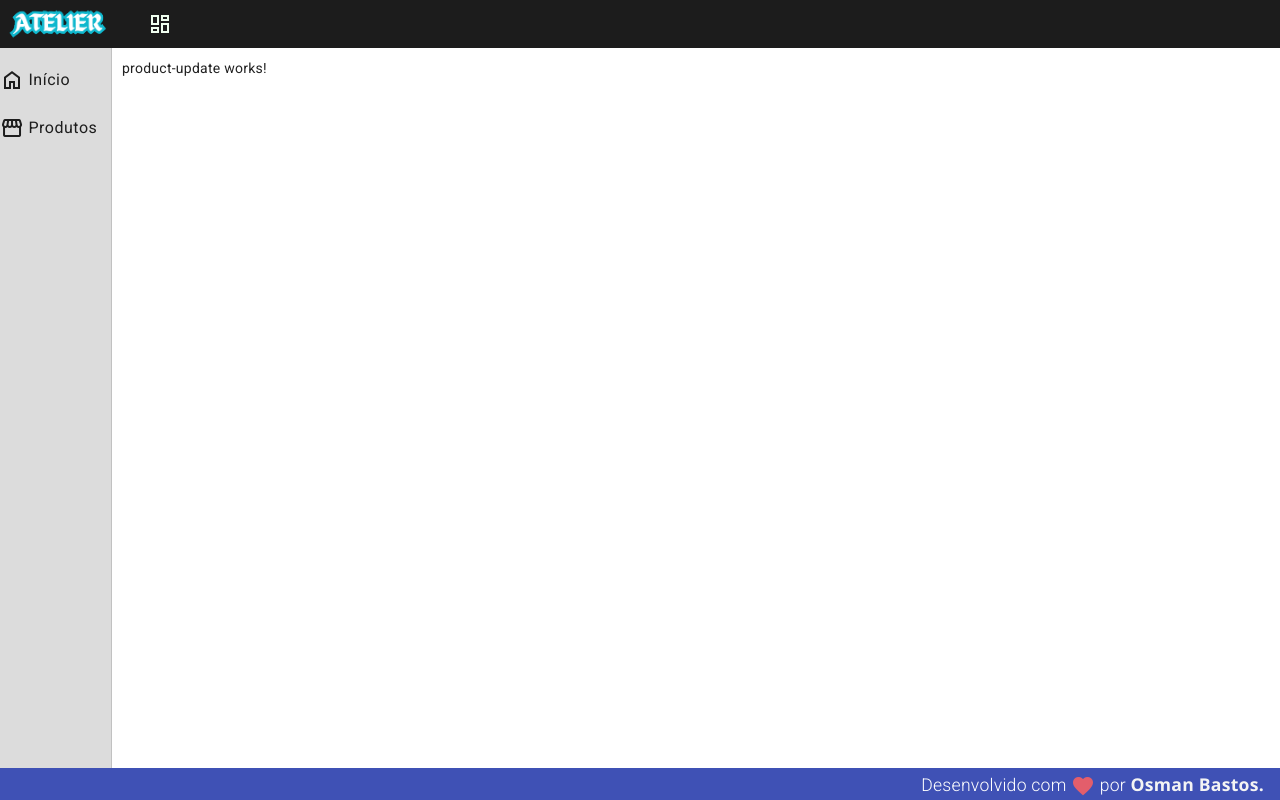
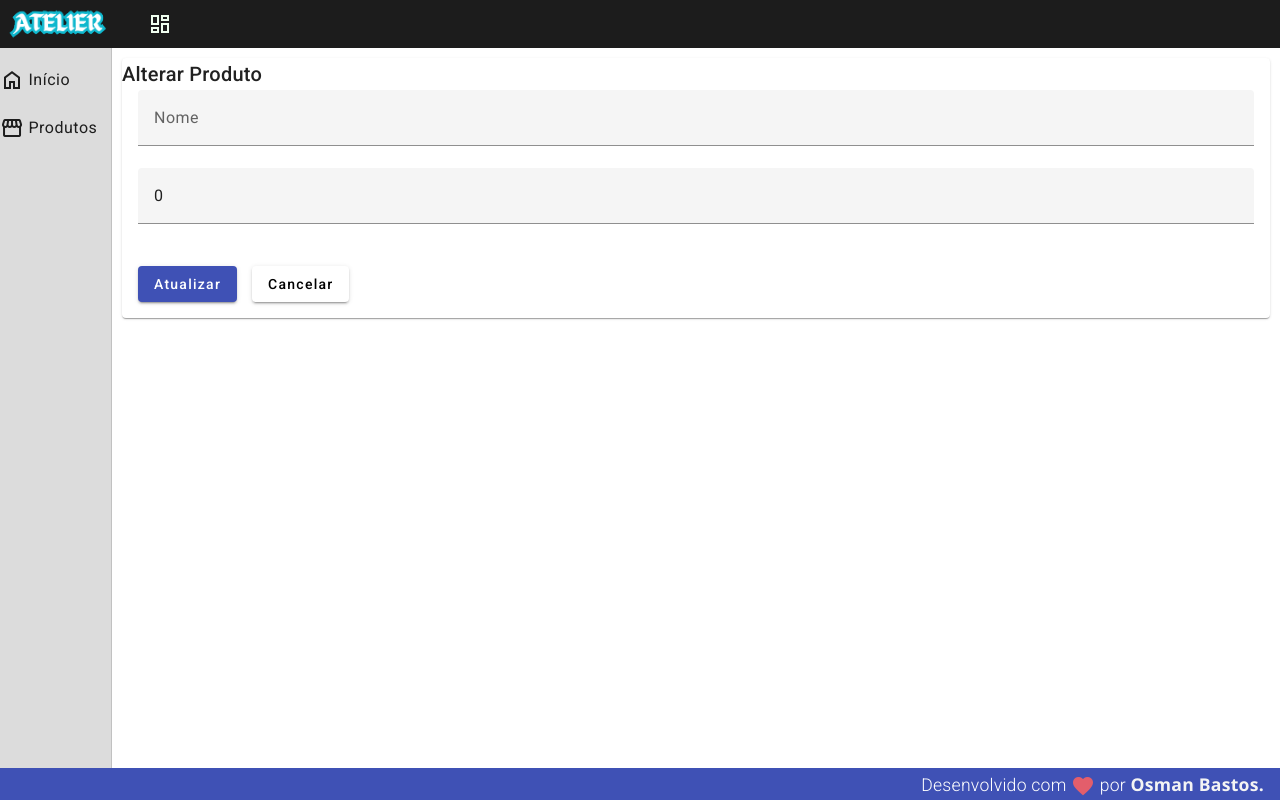
Before and after one commit to osmanbastos/project_crud_angular, an Angular app: page /products/update/1 in a window 1280 px wide. Built offline with nearby package versions, Linux system fonts and the light colour scheme; no server answers.

Commit message:
feat: product-delete and product-update configured

```diff
--- a/src/app/components/product/product-delete/product-delete.component.css
+++ b/src/app/components/product/product-delete/product-delete.component.css
@@ -0,0 +1,7 @@
+form {
+    display: flex;
+    flex-direction: column;
+}
+button {
+    margin: 20px 15px 0 0;
+}
--- a/src/app/components/product/product-delete/product-delete.component.html
+++ b/src/app/components/product/product-delete/product-delete.component.html
@@ -1 +1,22 @@
-<p>product-delete works!</p>
+<mat-card>
+    <mat-card-title>Excluir Produto</mat-card-title>
+    <mat-card-content>
+        <form>
+            <mat-form-field>
+                <input matInput placeholder="Nome"
+                    [value]="product.name" name="name" disabled>
+            </mat-form-field>
+            <mat-form-field>
+                <input matInput placeholder="Preço (R$)"
+                    [value]="product.price" name="price" disabled>
+            </mat-form-field>
+        </form>
+        <button mat-raised-button (click)="deleteProduct()" color="warn">
+            Excluir
+        </button>
+
+        <button mat-raised-button (click)="cancel()">
+            Cancelar
+        </button>
+    </mat-card-content>
+</mat-card>
--- a/src/app/components/product/product-delete/product-delete.component.ts
+++ b/src/app/components/product/product-delete/product-delete.component.ts
@@ -1,12 +1,57 @@
-import { Component } from '@angular/core';
+import { Component, OnInit } from '@angular/core';
+import { ProductService } from '../product.service';
+import { Router, ActivatedRoute } from '@angular/router';
+import { Product } from '../product.model';
+import { MatButtonModule } from '@angular/material/button';
+import { FormsModule } from '@angular/forms';
+import { MatInputModule } from '@angular/material/input';
+import { MatFormFieldModule } from '@angular/material/form-field';
+import { MatCardModule } from '@angular/material/card';
 
 @Component({
   selector: 'app-product-delete',
   standalone: true,
-  imports: [],
+  imports: [
+    MatButtonModule,
+    FormsModule,
+    MatInputModule,
+    MatFormFieldModule,
+    MatCardModule
+  ],
   templateUrl: './product-delete.component.html',
   styleUrl: './product-delete.component.css'
 })
-export class ProductDeleteComponent {
+export class ProductDeleteComponent implements OnInit{
+
+  product: Product = { id: 0, name: '', price: 0 };
+
+  constructor(
+    private productService: ProductService,
+    private router: Router,
+    private route: ActivatedRoute
+  ) { }
+
+  ngOnInit(): void {
+    const id = this.route.snapshot.paramMap.get("id");
+    if (id) {
+      const productId = parseInt(id, 10);
+      this.productService.readById(productId).subscribe((product) => {
+        this.product = product;
+      });
+    }
+  }
+
+  deleteProduct(): void {
+    if (this.product.id) {
+      this.productService.delete(this.product.id).subscribe(() => {
+        this.productService.showMessage('Produto deletado com sucesso!');
+        this.router.navigate(['/products']);
+      });
+    }
+  }
+
+  cancel(): void {
+    this.router.navigate(['/products']);
+  }
 
 }
--- a/src/app/components/product/product-update/product-update.component.css
+++ b/src/app/components/product/product-update/product-update.component.css
@@ -0,0 +1,7 @@
+form {
+    display: flex;
+    flex-direction: column;
+}
+button {
+    margin: 20px 15px 0 0;
+}
--- a/src/app/components/product/product-update/product-update.component.html
+++ b/src/app/components/product/product-update/product-update.component.html
@@ -1 +1,21 @@
-<p>product-update works!</p>
+<mat-card>
+    <mat-card-title>Alterar Produto</mat-card-title>
+    <mat-card-content>
+        <form>
+        <mat-form-field>
+            <input matInput placeholder="Nome"
+                [(ngModel)]="product.name" name="name">
+        </mat-form-field>
+        <mat-form-field>
+            <input matInput placeholder="Preço (R$)"
+                [(ngModel)]="product.price" name="price">
+        </mat-form-field>
+    </form>
+    <button mat-raised-button (click)="updateProduct()" color="primary">
+        Atualizar
+    </button>
+    <button mat-raised-button (click)="cancel()">
+        Cancelar
+    </button>
+    </mat-card-content>
+</mat-card>
--- a/src/app/components/product/product-update/product-update.component.ts
+++ b/src/app/components/product/product-update/product-update.component.ts
@@ -1,12 +1,53 @@
-import { Component } from '@angular/core';
+import { Product } from '../product.model';
+import { Component, OnInit } from '@angular/core';
+import { ProductService } from '../product.service';
+import { MatButtonModule } from '@angular/material/button';
+import { Router, ActivatedRoute } from '@angular/router';
+import { FormsModule } from '@angular/forms';
+import { MatInputModule } from '@angular/material/input';
+import { MatFormFieldModule } from '@angular/material/form-field';
+import { MatCard, MatCardModule } from '@angular/material/card';
 
 @Component({
-  selector: 'app-product-update',
+  selector: "app-product-update",
+  templateUrl: "./product-update.component.html",
+  styleUrls: ["./product-update.component.css"],
   standalone: true,
-  imports: [],
-  templateUrl: './product-update.component.html',
-  styleUrl: './product-update.component.css'
+  imports: [
+    MatButtonModule,
+    FormsModule,
+    MatInputModule,
+    MatFormFieldModule,
+    MatCardModule,
+  ],
 })
-export class ProductUpdateComponent {
+export class ProductUpdateComponent implements OnInit {
+  product: Product = { id: 0, name: "", price: 0 };
 
+  constructor(
+    private productService: ProductService,
+    private router: Router,
+    private route: ActivatedRoute
+  ) { }
+
+  ngOnInit(): void {
+    const id = this.route.snapshot.paramMap.get("id");
+    if (id) {
+      const productId = parseInt(id, 10);
+      this.productService.readById(productId).subscribe((product) => {
+        this.product = product;
+      });
+    }
+  }
+
+  updateProduct(): void {
+    this.productService.update(this.product).subscribe(() => {
+      this.productService.showMessage("Produto atualizado com sucesso!");
+      this.router.navigate(["/products"]);
+    });
+  }
+
+  cancel(): void {
+    this.router.navigate(["/products"]);
+  }
 }
--- a/src/app/components/product/product.model.ts
+++ b/src/app/components/product/product.model.ts
@@ -1,5 +1,5 @@
 export interface Product {
-    id?: number; // ? means that this attribute is optional
+    id?: number | null; // ? means that this attribute is optional
     name: string;
     price: number | null;
 }
--- a/src/app/components/product/product.service.ts
+++ b/src/app/components/product/product.service.ts
@@ -27,24 +27,45 @@ export class ProductService {
   }
 
   create(product: Product): Observable<Product> {
-    return this.http.post<Product>(this.baseUrl, product);
+    return this.http.post<Product>(this.baseUrl, product).pipe(
+      map((obj) => obj),
+      catchError((e) => this.errorHandler(e))
+    );
   }
 
   read(): Observable<Product[]> {
-    return this.http.get<Product[]>(this.baseUrl);
+    return this.http.get<Product[]>(this.baseUrl).pipe(
+      map((obj) => obj),
+      catchError((e) => this.errorHandler(e))
+    );
   }
 
   readById(id: number): Observable<Product> {
     const url = `${this.baseUrl}/${id}`;
-    return this.http.get<Product>(url);
+    return this.http.get<Product>(url).pipe(
+      map((obj) => obj),
+      catchError((e) => this.errorHandler(e))
+    );
   }
 
   update(product: Product): Observable<Product> {
-    return this.http.put<Product>(this.baseUrl, product);
+    const url = `${this.baseUrl}/${product.id}`;
+    return this.http.put<Product>(this.baseUrl, product).pipe(
+      map((obj) => obj),
+      catchError((e) => this.errorHandler(e))
+    );
   }
 
   delete(id: number): Observable<Product> {
     const url = `${this.baseUrl}/${id}`;
-    return this.http.delete<Product>(url);
+    return this.http.delete<Product>(url).pipe(
+      map((obj) => obj),
+      catchError((e) => this.errorHandler(e))
+    );
+  }
+
+  errorHandler(e: any): Observable<any> {
+    this.showMessage('Ocorreu um erro!', true);
+    return EMPTY;
   }
 }
--- a/src/app/views/product-crud/product-crud.component.ts
+++ b/src/app/views/product-crud/product-crud.component.ts
@@ -4,6 +4,8 @@ import { ProductReadComponent } from '../../components/product/product-read/prod
 import { Router, RouterLink, RouterOutlet } from '@angular/router';
 import { MatSnackBarModule } from '@angular/material/snack-bar';
 import { MatButtonModule } from '@angular/material/button';
+import { MatFormField, MatFormFieldModule } from '@angular/material/form-field';
+import { MatInputModule } from '@angular/material/input';
 
 @Component({
   selector: 'app-product-crud',
@@ -13,7 +15,9 @@ import { MatButtonModule } from '@angular/material/button';
     RouterLink,
     RouterOutlet,
     MatSnackBarModule,
-    MatButtonModule
+    MatButtonModule,
+    MatFormFieldModule,
+    MatInputModule
   ],
   templateUrl: './product-crud.component.html',
   styleUrl: './product-crud.component.css'
```
